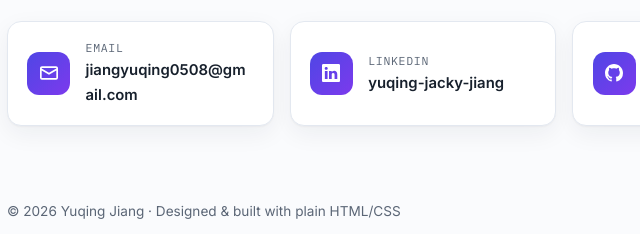
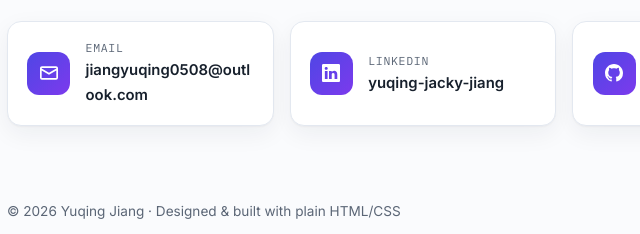
Before and after one commit to JackyJiang08/JackyJiang08.github.io, a plain HTML site: page index.html in a window 1280 px wide. Shown: the part 3754-3988 px from the top of the page, 403-1043 px from the left. Drawn offline with Linux system fonts and the light colour scheme.

```diff
--- a/index.html
+++ b/index.html
@@ -11,6 +11,8 @@
   <link rel="stylesheet" href="css/style.css" />
 </head>
 <body>
+  <!-- Canonical contact email: jiangyuqing0508@outlook.com — every section must
+       use this exact address (do not reintroduce the gmail variant). -->
   <div class="bg-glow" aria-hidden="true"></div>
   <canvas id="particles" aria-hidden="true"></canvas>
 
@@ -64,7 +66,7 @@
           <a class="icon-btn" href="https://www.linkedin.com/in/yuqing-jacky-jiang/" target="_blank" rel="noopener" aria-label="LinkedIn">
             <svg viewBox="0 0 16 16" width="17" height="17" fill="currentColor" aria-hidden="true"><path d="M0 1.146C0 .513.526 0 1.175 0h13.65C15.474 0 16 .513 16 1.146v13.708c0 .633-.526 1.146-1.175 1.146H1.175C.526 16 0 15.487 0 14.854V1.146zm4.943 12.248V6.169H2.542v7.225h2.401zm-1.2-8.212c.837 0 1.358-.554 1.358-1.248-.015-.709-.52-1.248-1.342-1.248-.822 0-1.359.54-1.359 1.248 0 .694.521 1.248 1.327 1.248h.016zm4.908 8.212V9.359c0-.216.016-.432.08-.586.173-.431.568-.878 1.232-.878.869 0 1.216.662 1.216 1.634v3.865h2.401V9.25c0-2.22-1.184-3.252-2.764-3.252-1.274 0-1.845.7-2.165 1.193v.025h-.016a5.54 5.54 0 0 1 .016-.025V6.169h-2.4c.03.678 0 7.225 0 7.225h2.4z"/></svg>
           </a>
-          <a class="icon-btn" href="mailto:jiangyuqing0508@gmail.com" aria-label="Email">
+          <a class="icon-btn" href="mailto:jiangyuqing0508@outlook.com" aria-label="Email">
             <svg viewBox="0 0 16 16" width="17" height="17" fill="currentColor" aria-hidden="true"><path d="M1.75 2h12.5c.966 0 1.75.784 1.75 1.75v8.5A1.75 1.75 0 0 1 14.25 14H1.75A1.75 1.75 0 0 1 0 12.25v-8.5C0 2.784.784 2 1.75 2ZM1.5 12.251c0 .138.112.25.25.25h12.5a.25.25 0 0 0 .25-.25V5.809L8.38 9.397a.75.75 0 0 1-.76 0L1.5 5.809v6.442Zm13-8.181v-.32a.25.25 0 0 0-.25-.25H1.75a.25.25 0 0 0-.25.25v.32L8 7.88Z"/></svg>
           </a>
         </div>
@@ -381,13 +383,13 @@
           collaborations and opportunities in ML, data science, and quantitative work.
         </p>
         <div class="contact-grid">
-          <a class="contact-card" href="mailto:jiangyuqing0508@gmail.com">
+          <a class="contact-card" href="mailto:jiangyuqing0508@outlook.com">
             <span class="contact-card-icon" aria-hidden="true">
               <svg viewBox="0 0 16 16" width="18" height="18" fill="currentColor"><path d="M1.75 2h12.5c.966 0 1.75.784 1.75 1.75v8.5A1.75 1.75 0 0 1 14.25 14H1.75A1.75 1.75 0 0 1 0 12.25v-8.5C0 2.784.784 2 1.75 2ZM1.5 12.251c0 .138.112.25.25.25h12.5a.25.25 0 0 0 .25-.25V5.809L8.38 9.397a.75.75 0 0 1-.76 0L1.5 5.809v6.442Zm13-8.181v-.32a.25.25 0 0 0-.25-.25H1.75a.25.25 0 0 0-.25.25v.32L8 7.88Z"/></svg>
             </span>
             <span>
               <span class="contact-card-label">Email</span>
-              <span class="contact-card-value">jiangyuqing0508@gmail.com</span>
+              <span class="contact-card-value">jiangyuqing0508@outlook.com</span>
             </span>
           </a>
           <a class="contact-card" href="https://www.linkedin.com/in/yuqing-jacky-jiang/" target="_blank" rel="noopener">
```
Also changed, not shown: assets/img/headshot.jpg (added), 2 other files.
